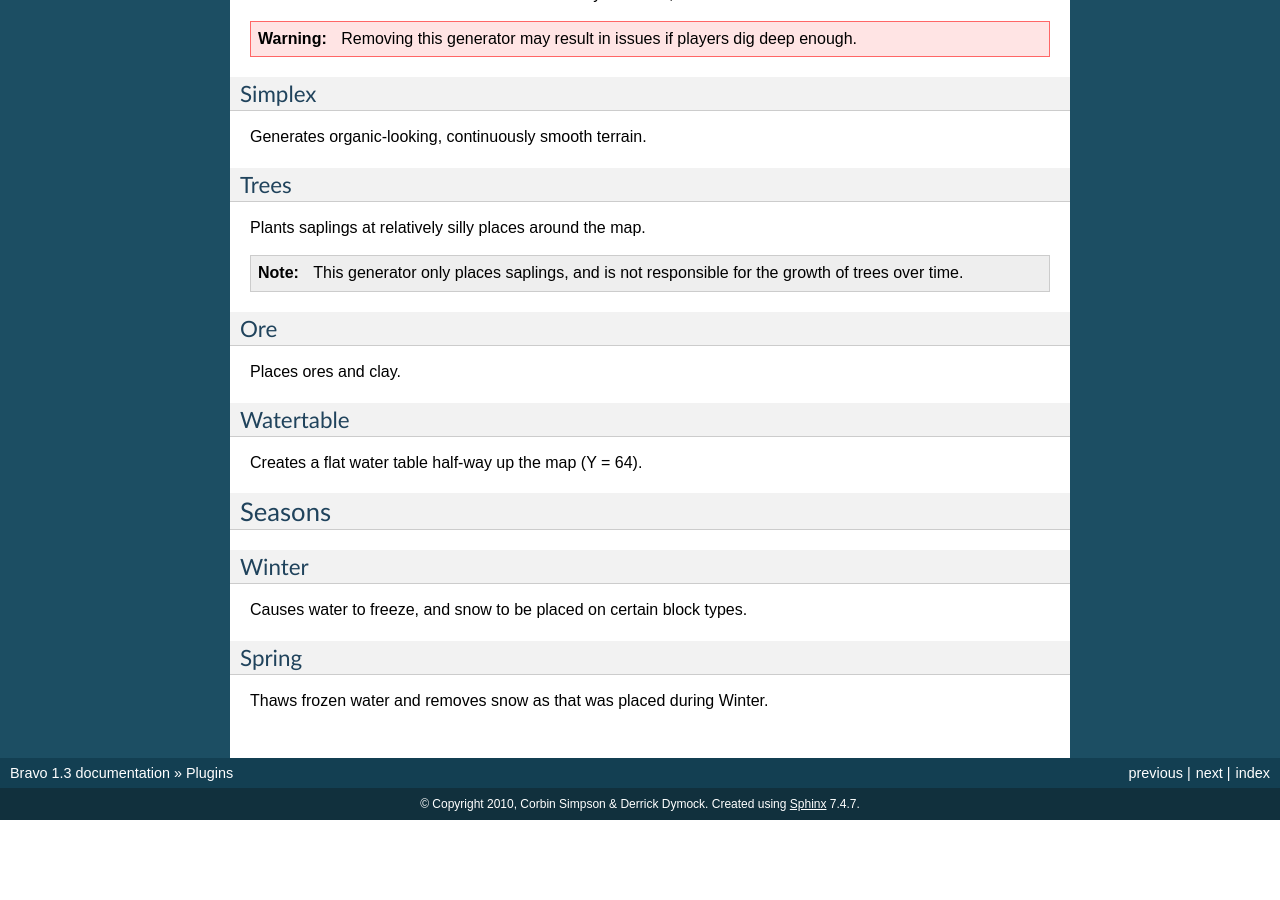
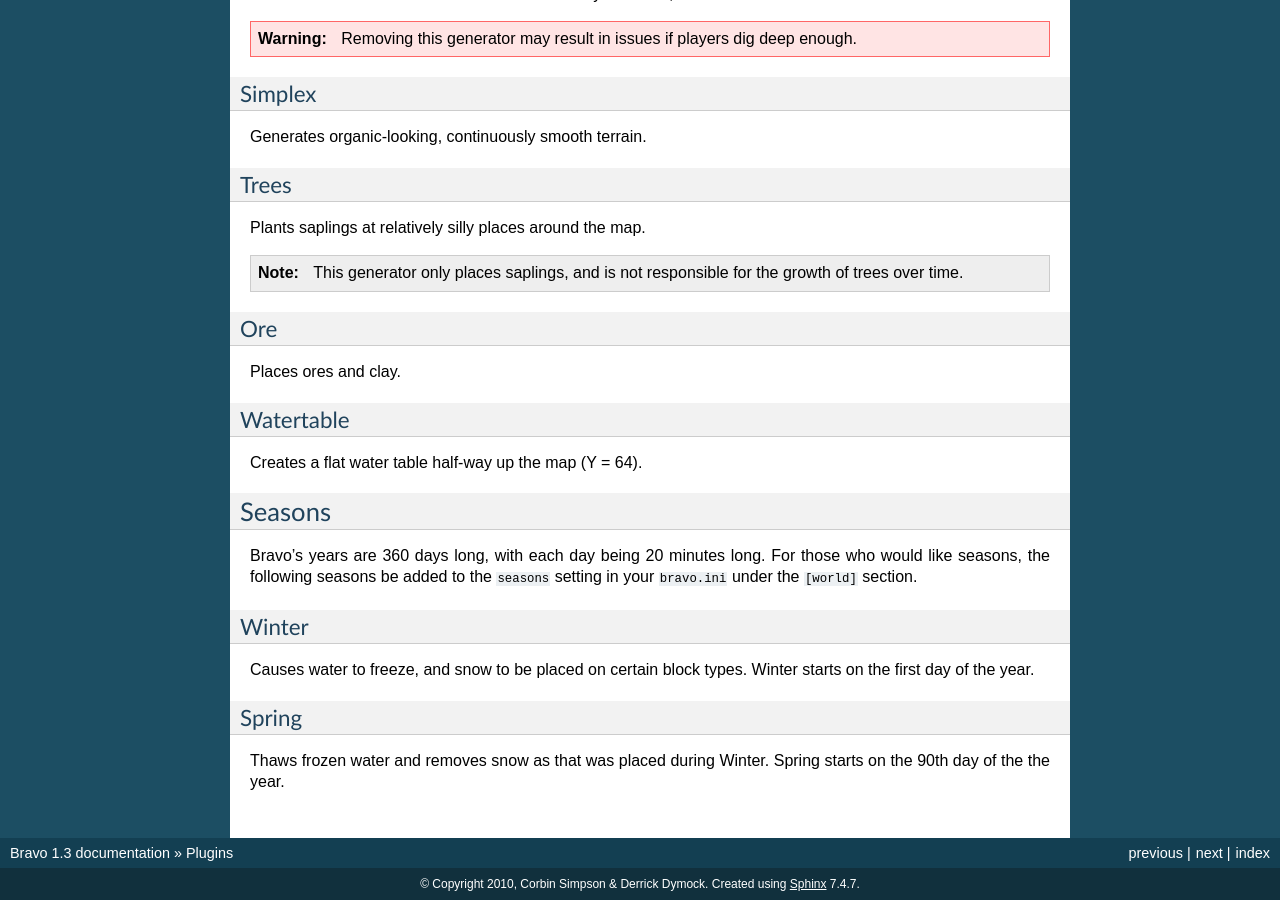
Before and after one commit to bravoserver/bravo, a Sphinx documentation site: the page built from docs/plugins.rst, in a window 1280 px wide and 900 px high, scrolled down 1533 px. Built offline with Sphinx 7.4.7, drawn with Linux system fonts in a browser that asks for light colours; formulas are drawn with MathJax 3; before the commit the page ends 2353 px from its top, so only the background shows below that.

Commit message:
Documenting seasons, providing which day the seasons start when enabled.

```diff
--- a/docs/plugins.rst
+++ b/docs/plugins.rst
@@ -117,12 +117,18 @@ Creates a flat water table half-way up the map (Y = 64).
 Seasons
 =======
 
+Bravo's years are 360 days long, with each day being 20 minutes long. For
+those who would like seasons, the following seasons be added to the
+``seasons`` setting in your :file:`bravo.ini` under the ``[world]`` section.
+
 Winter
 ------
 
-Causes water to freeze, and snow to be placed on certain block types.
+Causes water to freeze, and snow to be placed on certain block types. Winter
+starts on the first day of the year.
 
 Spring
 ------
 
-Thaws frozen water and removes snow as that was placed during Winter.
+Thaws frozen water and removes snow as that was placed during Winter. Spring
+starts on the 90th day of the the year.
```
